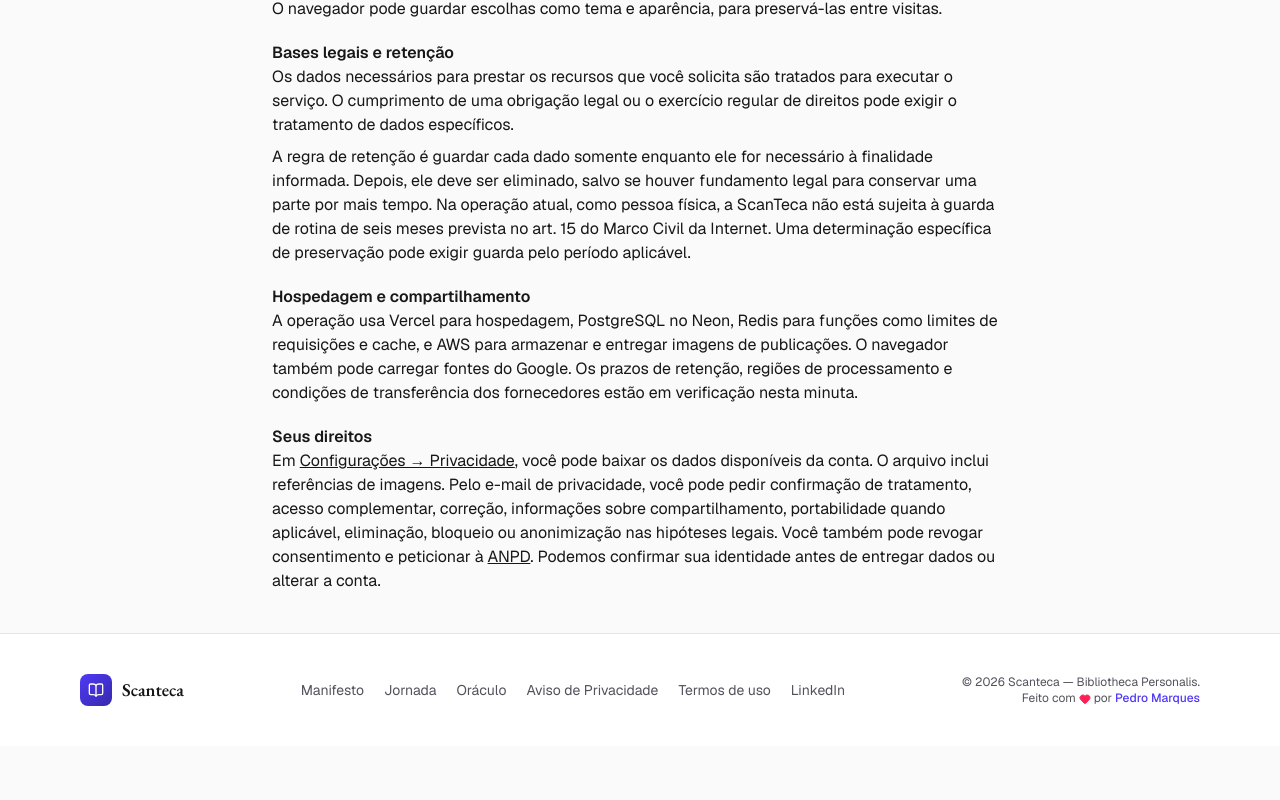
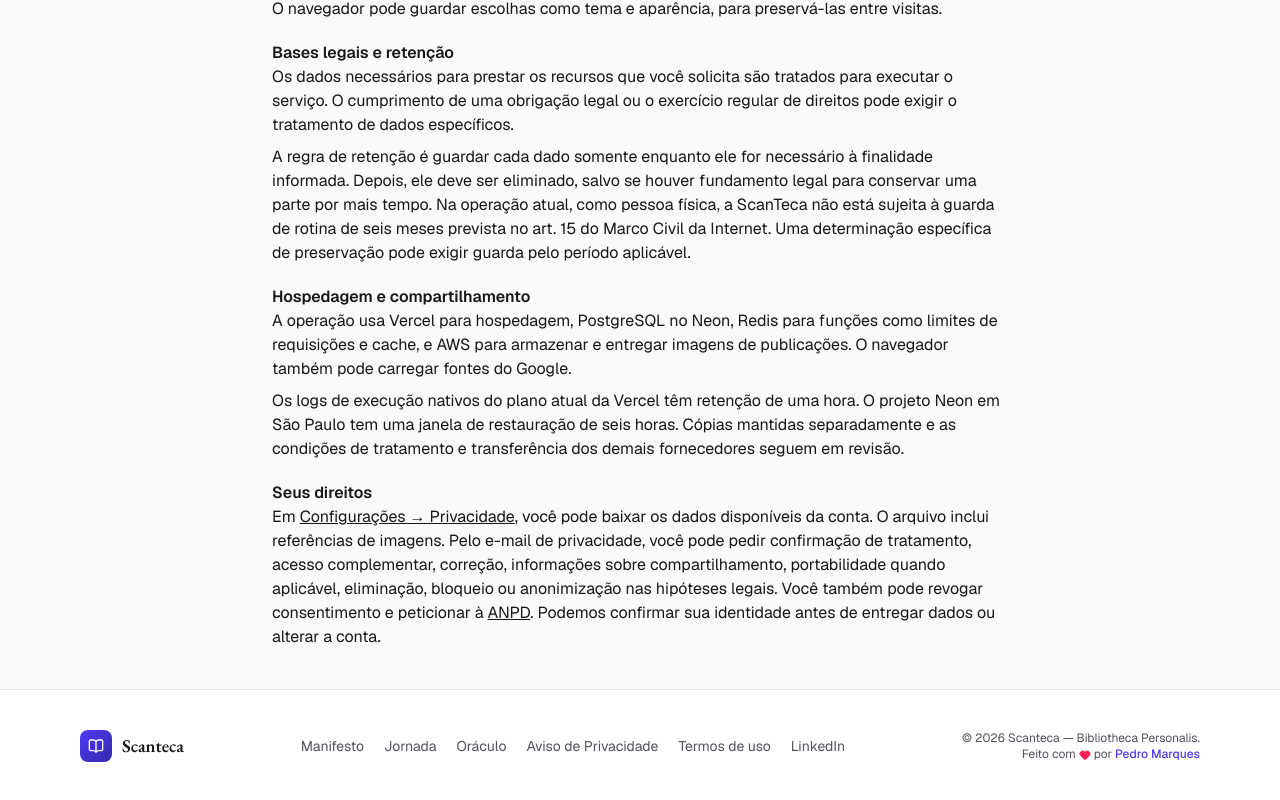
Before and after one commit to pedrolucas167/ScanTeca, a Next.js app: page /privacidade in a window 1280 px wide. Shown: the part 652-1452 px from the top of the page. Before the commit the page ends 1398 px from the top, so only its background shows below. Built offline with nearby package versions, Linux system fonts and the light colour scheme; no server answers; a web font is replaced by a local one.

Commit message:
docs(privacy): record verified hosting retention

```diff
--- a/app/privacidade/PrivacyNotice.tsx
+++ b/app/privacidade/PrivacyNotice.tsx
@@ -30,7 +30,8 @@ export default function PrivacyNotice() {
       </section>
       <section>
         <h2 className="font-semibold">Hospedagem e compartilhamento</h2>
-        <p>A operação usa Vercel para hospedagem, PostgreSQL no Neon, Redis para funções como limites de requisições e cache, e AWS para armazenar e entregar imagens de publicações. O navegador também pode carregar fontes do Google. Os prazos de retenção, regiões de processamento e condições de transferência dos fornecedores estão em verificação nesta minuta.</p>
+        <p>A operação usa Vercel para hospedagem, PostgreSQL no Neon, Redis para funções como limites de requisições e cache, e AWS para armazenar e entregar imagens de publicações. O navegador também pode carregar fontes do Google.</p>
+        <p className="mt-2">Os logs de execução nativos do plano atual da Vercel têm retenção de uma hora. O projeto Neon em São Paulo tem uma janela de restauração de seis horas. Cópias mantidas separadamente e as condições de tratamento e transferência dos demais fornecedores seguem em revisão.</p>
       </section>
       <section>
         <h2 className="font-semibold">Seus direitos</h2>
```
Also changed, not shown: 1 other file (tests, documents, lock files or other folders).
